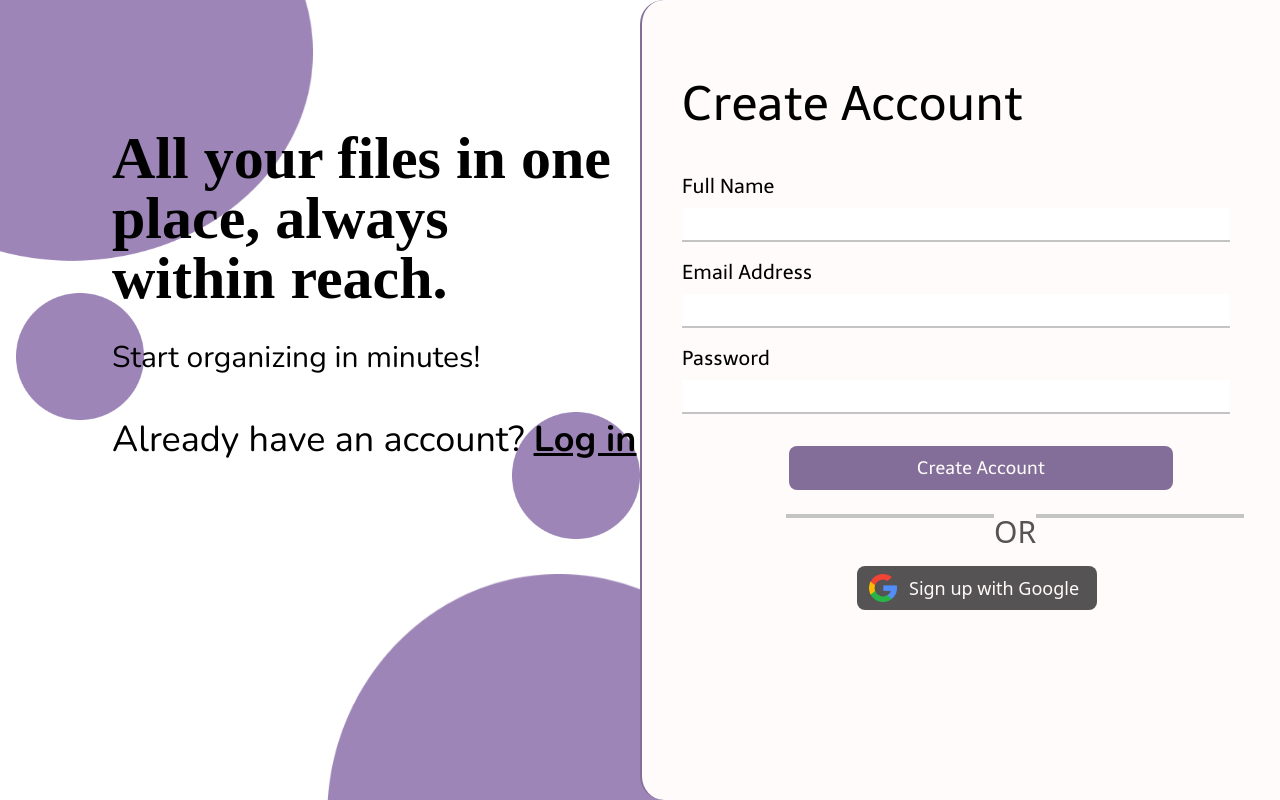
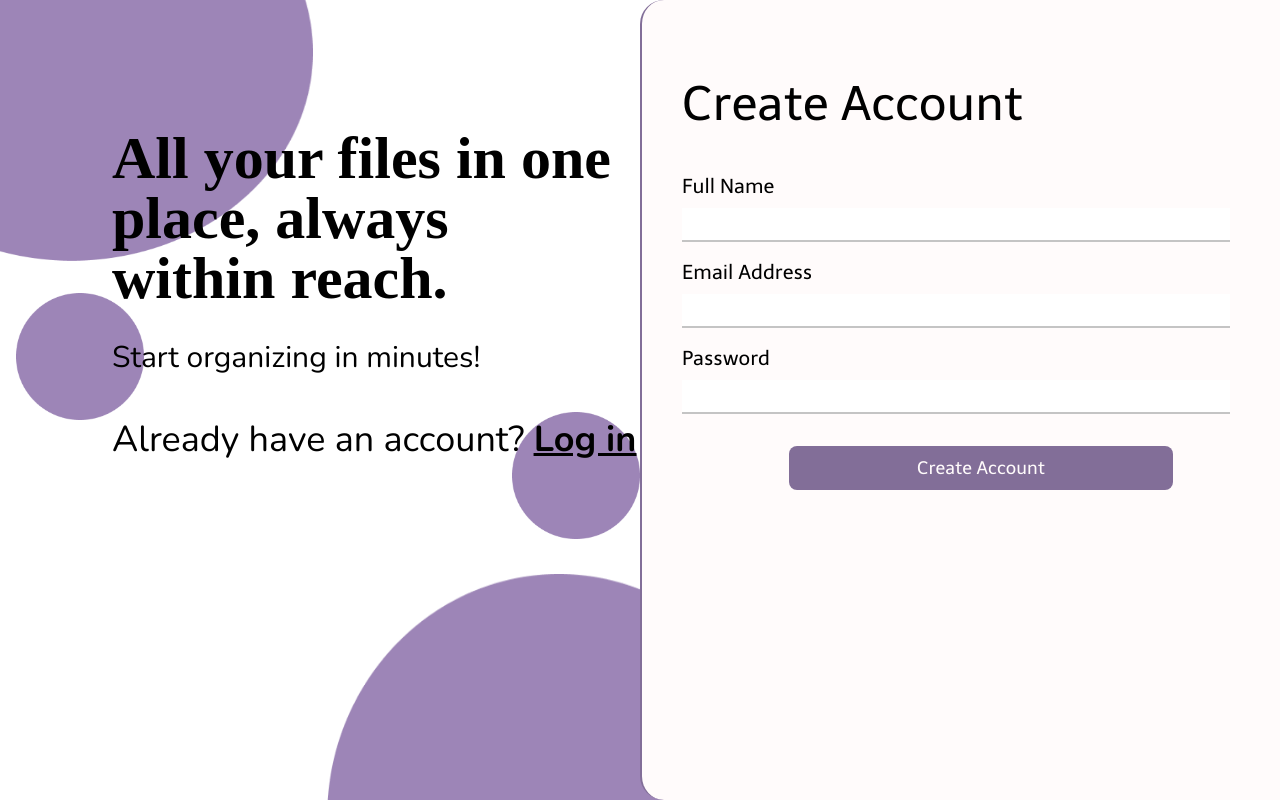
Before and after one commit to ishaNegi1/DMS, a React (Vite) app in the folder frontend/: page /Signup in a window 1280 px wide. Built offline with nearby package versions, Linux system fonts and the light colour scheme; a web font is replaced by a local one.

Commit message:
remove google auth option

```diff
--- a/frontend/src/assets/pictures.jsx
+++ b/frontend/src/assets/pictures.jsx
@@ -6,6 +6,5 @@ import pic2 from './pic2.png';
 import pic3 from './pic3.png';
 import pic4 from './pic4.png';
 import circle from './circle.png';
-import google from './google.png';
 
-export {logo, vector0, vector1, pic1, pic2, pic3, pic4, circle, google,}
+export {logo, vector0, vector1, pic1, pic2, pic3, pic4, circle,}
--- a/frontend/src/pages/Signup.jsx
+++ b/frontend/src/pages/Signup.jsx
@@ -1,6 +1,6 @@
 import React, { useEffect, useState } from "react";
 import Vector0 from "../components/Vector0";
-import { vector1, circle, google } from "../assets/pictures";
+import { vector1, circle, } from "../assets/pictures";
 import gsap from "gsap";
 import { Link, useNavigate } from "react-router-dom";
 import { useDispatch } from "react-redux";
@@ -116,17 +116,6 @@ const Signup = () => {
             Create Account
           </button>
         </form>
-        <div className=" flex mt-6 sm:ml-36">
-          <div className=" bg-input-line h-1 w-52"></div>
-          <p className=" text-3xl text-center text-gray">OR</p>
-          <div className=" bg-input-line h-1 w-52"></div>
-        </div>
-        <div className=" mt-4 flex justify-center sm:ml-8">
-          <button className=" bg-gray text-white py-2 rounded-lg w-60 flex transition-all duration-500 ease-linear transform hover:scale-110">
-            <img src={google} alt="google" className=" w-7 mx-3" />
-            <p className=" text-lg">Sign up with Google</p>
-          </button>
-        </div>
         <p className="sm:hidden block font-Nunito text-xl my-6 text-center">
           Already have an account?{" "}
           <b className=" text-2xl">
```
Also changed, not shown: frontend/src/assets/google.png (deleted).
